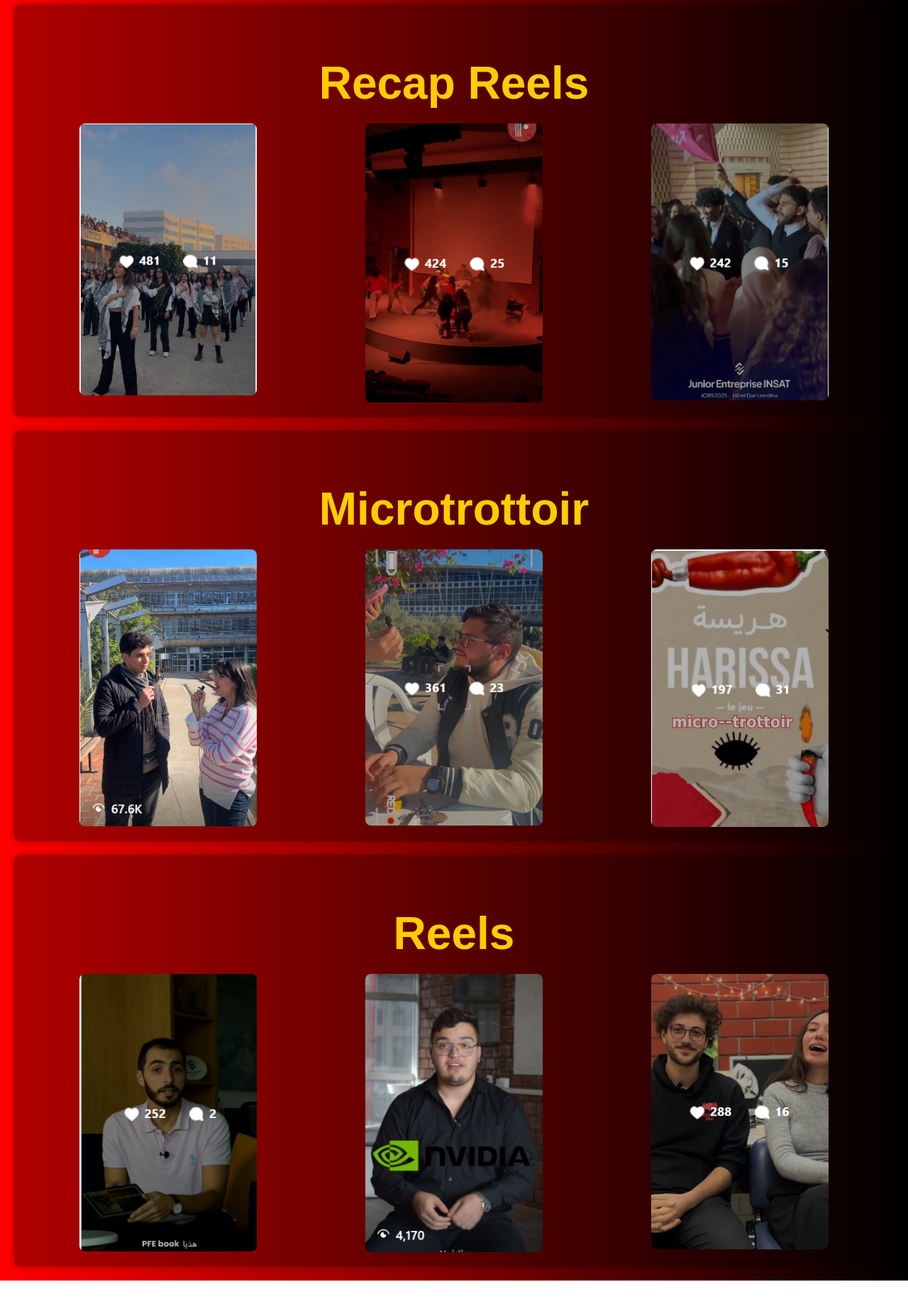
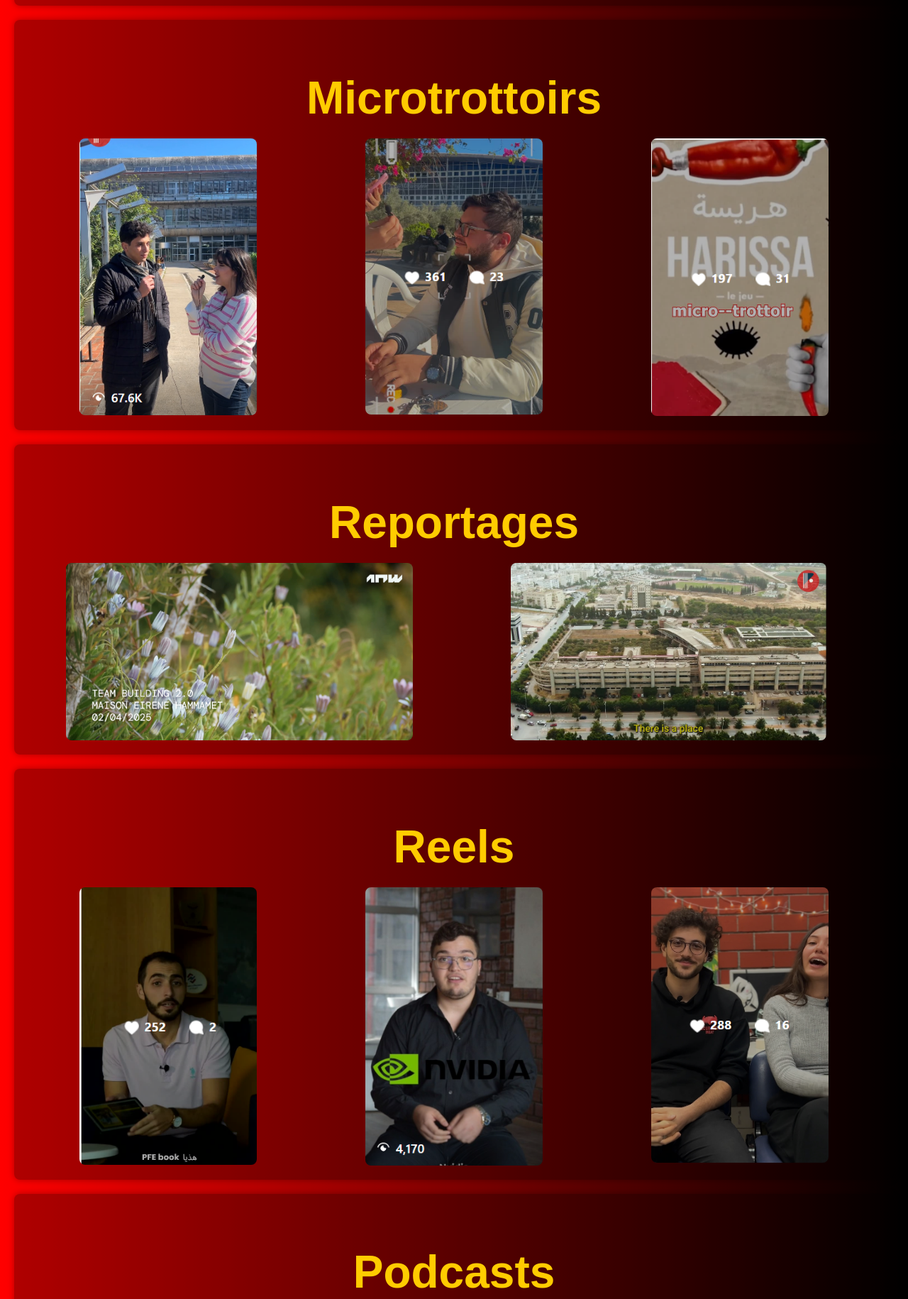
Before and after one commit to ahmadiamine/portfolio2.0, a plain HTML site: page portfolio.html in a window 1280 px wide. Shown: the part 970-2800 px from the top of the page at 71% size. Before the commit the page ends 2774 px from the top, so only its background shows below. Drawn offline with Linux system fonts and the light colour scheme.

Commit message:
Update portfolio.html

```diff
--- a/portfolio.html
+++ b/portfolio.html
@@ -3,18 +3,78 @@
 <head>
     <meta charset="UTF-8">
     <meta name="viewport" content="width=device-width, initial-scale=1.0">
-    <title>Your Name - Editing Portfolio</title>
+    <title>amine's editing Portfolio</title>
     <link rel="stylesheet" href="styles.css">
 </head>
 <body>
     <header>
         <h1><span class="label">Name:</span> Ahamdi Mohamed Amine</h1>
         <p><span class="label">Email:</span> <a href="mailto:medamineahamdi88@gmail.com">medamineahamdi88@gmail.com</a></p>
-        <p>Welcome to my editing portfolio! I specialize in creating engaging content for podcasts, recap reels, microtrottoir, and reels. With a passion for storytelling and a keen eye for detail, I bring ideas to life through seamless editing.</p>
+        <p>Welcome to my editing portfolio; I specialize in creating engaging content for podcasts, recap reels, microtrottoirs...</p>
     </header>
 
+
+
     <section>
-        <h2>Podcast</h2>
+        <h2>Recap Reels</h2>
+        <div class="thumbnail-container">
+            <a href="https://www.instagram.com/reel/DELHYVMM_Vl/" class="thumbnail" target="_blank">
+                <img src="recap flashmob.png" alt="Recap Reel 1">
+            </a>
+            <a href="https://www.instagram.com/reel/DDfSr7DIN_9/" class="thumbnail" target="_blank">
+                <img src="theatro.png" alt="Recap Reel 2">
+            </a>
+            <a href="https://www.instagram.com/reel/DFn1s4HOVsZ/" class="thumbnail" target="_blank">
+                <img src="jobs.png" alt="Recap Reel 3">
+            </a>
+        </div>
+    </section>
+
+    <section>
+        <h2>Microtrottoirs</h2>
+        <div class="thumbnail-container">
+            <a href="https://www.instagram.com/reel/DGEE64RAtqY/" class="thumbnail" target="_blank">
+                <img src="saint tabela.png" alt="Microtrottoir 1">
+            </a>
+            <a href="https://www.instagram.com/reel/DDIBDl3IMgs/" class="thumbnail" target="_blank">
+                <img src="chouffli hal.png" alt="Microtrottoir 2">
+            </a>
+            <a href="https://www.instagram.com/reel/DCzbmGwomzd/" class="thumbnail" target="_blank">
+                <img src="hrissa.png" alt="Microtrottoir 3">
+            </a>
+        </div>
+    </section>
+
+    <section>
+        <h2>Reportages</h2>
+        <div class="thumbnail-container">
+            <a href="https://drive.google.com/file/d/1FnF-iKsA1WQT8W9e7AjyodcB7Go2YnNR/view?usp=sharing" class="thumbnail podcast-thumbnail" target="_blank">
+                <img src="nrw.png" alt="Reportages 1">
+            </a>
+            <a href="https://drive.google.com/file/d/11-drjvRXRgKrv0FpHXDkFCBsa20gVKDB/view?usp=sharing" class="thumbnail podcast-thumbnail" target="_blank">
+                <img src="insat.png" alt="Reportages 2">
+            </a>
+
+
+        </div>
+    </section>
+
+    <section>
+        <h2>Reels</h2>
+        <div class="thumbnail-container">
+            <a href="https://www.instagram.com/reel/DCUt08gI3Wv/" class="thumbnail" target="_blank">
+                <img src="bilel.png" alt="Reel 1">
+            </a>
+            <a href="https://www.instagram.com/reel/DCXQ_FGIu9U/" class="thumbnail" target="_blank">
+                <img src="nvidia.png" alt="Reel 2">
+            </a>
+            <a href="https://drive.google.com/file/d/1ZaRNeD_0i6xs89eEY7_n_x2SeL0pblrj/view?usp=drive_link" class="thumbnail" target="_blank">
+                <img src="unbreaking news.png" alt="Reel 3">
+            </a>
+        </div>
+    </section>
+     <section>
+        <h2>Podcasts</h2>
         <div class="thumbnail-container">
             <a href="https://www.youtube.com/watch?v=NtWQaWK2eTE&t=365s" class="thumbnail podcast-thumbnail" target="_blank">
                 <img src="p1.png" alt="Podcast 1">
@@ -29,49 +89,5 @@
         </div>
     </section>
 
-    <section>
-        <h2>Recap Reels</h2>
-        <div class="thumbnail-container">
-            <a href="https://drive.google.com/file/d/1L26M1iFk7G1oUIynkXN5TBUlthRkj5cB/view?usp=sharing" class="thumbnail" target="_blank">
-                <img src="recap flashmob.png" alt="Recap Reel 1">
-            </a>
-            <a href="https://drive.google.com/file/d/1DvGA5kRSuc_FMuIbaSn2g93dy8wxHfgt/view?usp=sharing" class="thumbnail" target="_blank">
-                <img src="theatro.png" alt="Recap Reel 2">
-            </a>
-            <a href="https://drive.google.com/file/d/1DdybYeVlrkRIike5cL79y3JBoQkoLrtq/view?usp=drive_link" class="thumbnail" target="_blank">
-                <img src="jobs.png" alt="Recap Reel 3">
-            </a>
-        </div>
-    </section>
-
-    <section>
-        <h2>Microtrottoir</h2>
-        <div class="thumbnail-container">
-            <a href="https://drive.google.com/file/d/1rWpZgLEQIwqRjT9oyFj7C75g3Tao5Q29/view?usp=drive_link" class="thumbnail" target="_blank">
-                <img src="saint tabela.png" alt="Microtrottoir 1">
-            </a>
-            <a href="https://drive.google.com/file/d/1LM9Oce7bqDv0nslRiQcXWfNwQtK18KN7/view?usp=drive_link" class="thumbnail" target="_blank">
-                <img src="chouffli hal.png" alt="Microtrottoir 2">
-            </a>
-            <a href="https://drive.google.com/file/d/1ZGyKFPuUXThR76MT-vqFwnDkRuA8GqvI/view?usp=drive_link" class="thumbnail" target="_blank">
-                <img src="hrissa.png" alt="Microtrottoir 3">
-            </a>
-        </div>
-    </section>
-
-    <section>
-        <h2>Reels</h2>
-        <div class="thumbnail-container">
-            <a href="https://drive.google.com/file/d/1ZcrZ_COJPTRv9U-ZDCa-Lu5j6_hVQSYC/view?usp=drive_link" class="thumbnail" target="_blank">
-                <img src="bilel.png" alt="Reel 1">
-            </a>
-            <a href="https://drive.google.com/file/d/1STJ2gys7EDxTNLsARYOIZK8RtyuOSBth/view?usp=drive_link" class="thumbnail" target="_blank">
-                <img src="nvidia.png" alt="Reel 2">
-            </a>
-            <a href="https://drive.google.com/file/d/1ZaRNeD_0i6xs89eEY7_n_x2SeL0pblrj/view?usp=drive_link" class="thumbnail" target="_blank">
-                <img src="unbreaking news.png" alt="Reel 3">
-            </a>
-        </div>
-    </section>
 </body>
 </html>
```
